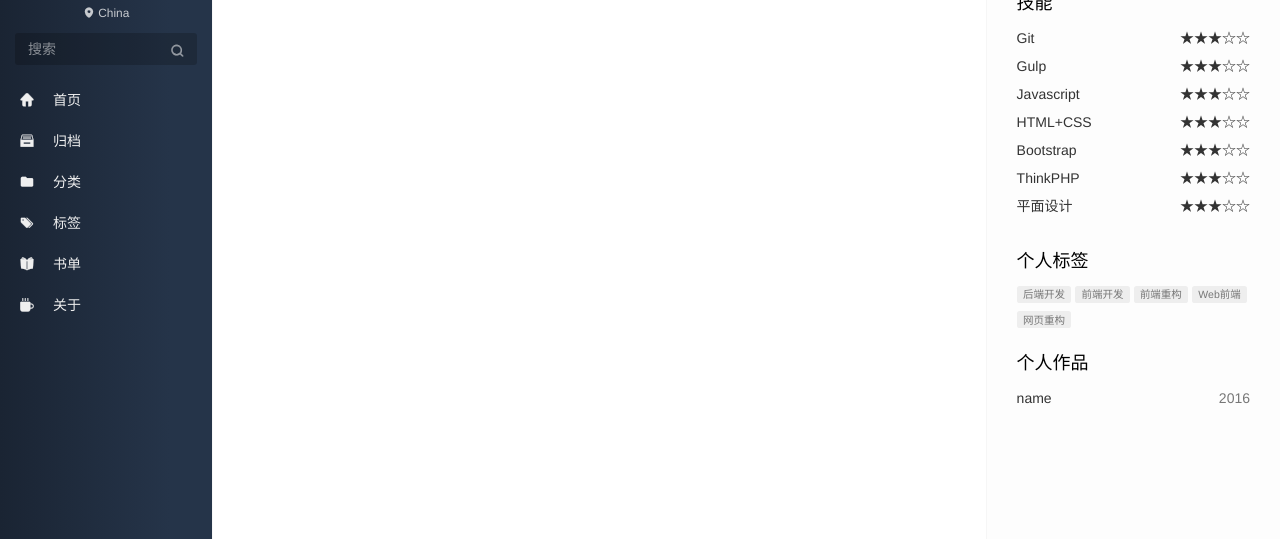
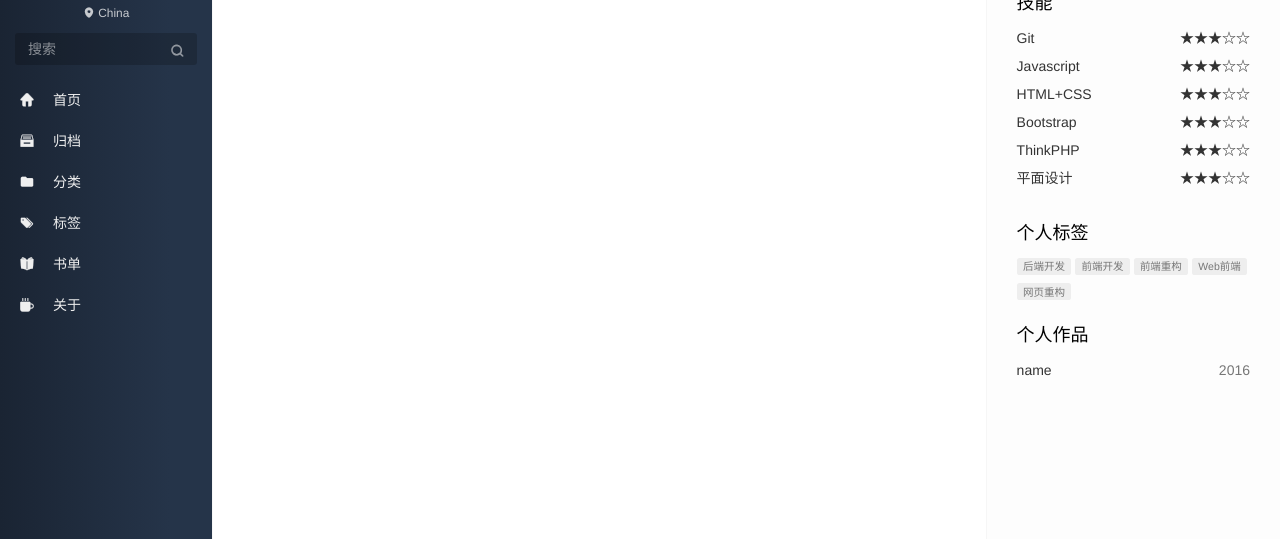
Before and after one commit to Dascy/Dascy.github.io, a plain HTML site: page about/index.html in a window 1280 px wide. Shown: the part 157-696 px from the top of the page. Drawn offline with nearby package versions, Linux system fonts and the light colour scheme; no server answers.

Commit message:
Site updated: 2023-12-10 00:15:41

```diff
--- a/about/index.html
+++ b/about/index.html
@@ -286,11 +286,6 @@
           </li>
 
           <li class="clearfix">
-            <span>Gulp</span>
-            <span class="pull-right">★★★☆☆</span>
-          </li>
-
-          <li class="clearfix">
             <span>Javascript</span>
             <span class="pull-right">★★★☆☆</span>
           </li>
```
Also changed, not shown: 2023/12/06/博客新建的一些想法/index.html (+1 -1 lines).
